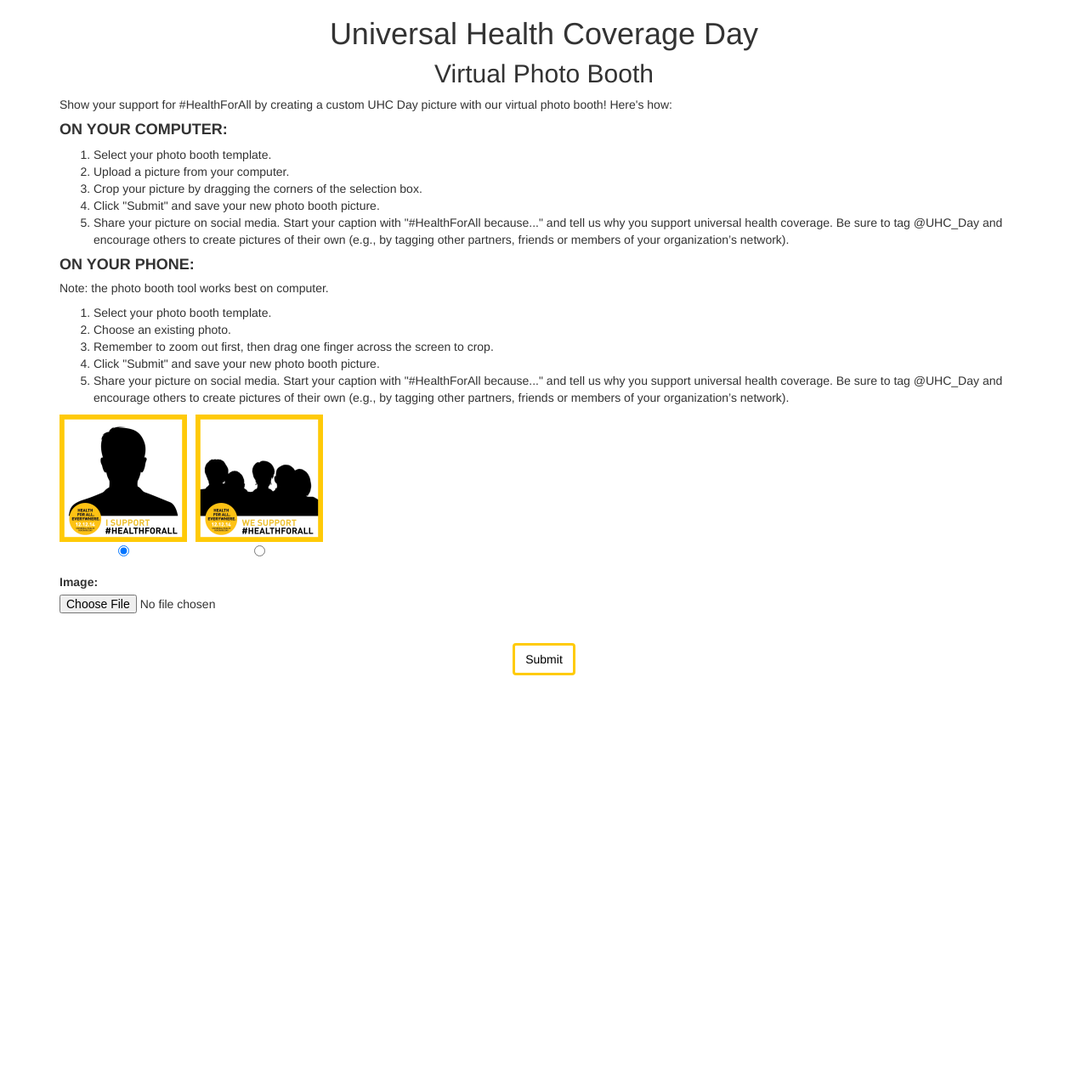
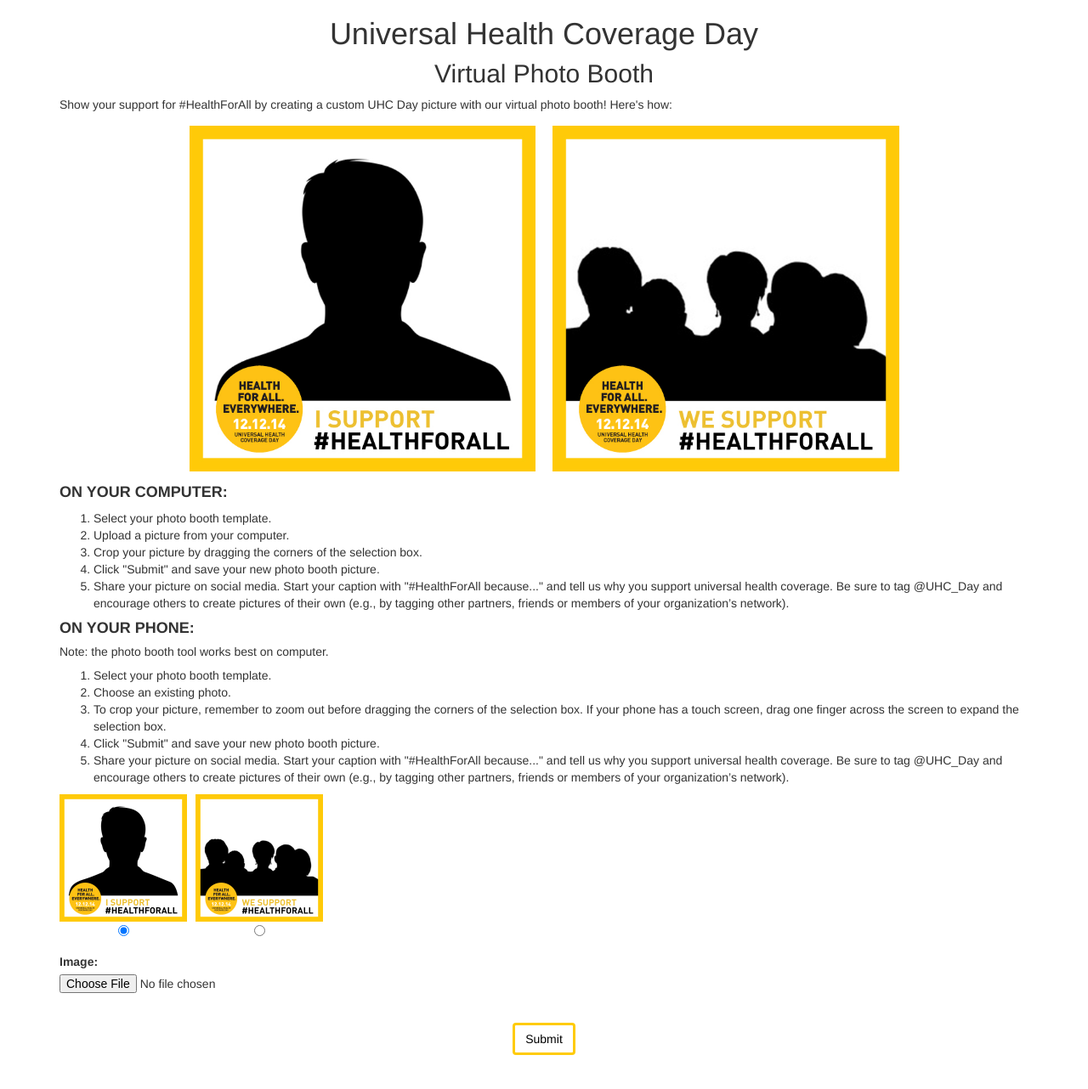
Before and after one commit to araftery/uhc_day, a Django app: template uhc_day/apps/poster/templates/poster/overlay.html in a window 1280 px wide. Shown: the whole page at 85% size. Before the commit the page ends 795 px from the top, so only its background shows below. Run offline with Django 3.2, Linux system fonts and the light colour scheme; the template is opened without the code that fills it, so the values that code supplies are empty; some libraries are stand-ins or nearby versions.

Commit message:
fix some errors

```diff
--- a/uhc_day/apps/poster/static/poster/css/base.css
+++ b/uhc_day/apps/poster/static/poster/css/base.css
@@ -50,5 +50,46 @@ table.overlay-choice td
 
 .head img
 {
-    margin:20px 0;
+    margin: 20px 0;
 }
+
+@media (max-width: 699px) {
+	.examples-table
+	{
+		width: 100%;
+	}
+
+	.examples-table td
+	{
+		padding-right: 3px;
+		padding-left: 3px;
+	}
+}
+
+@media (min-width: 700px) {
+	.examples-table
+	{
+		width: 75%;
+	}
+
+	.examples-table td
+	{
+		padding-right: 10px;
+		padding-left: 10px;
+	}
+}
+
+.examples-table
+{
+	margin: 15px auto;
+}
+
+.examples-table td
+{
+	width: 50%;
+}
+
+.examples-table td img
+{
+	width:100%;
+}
--- a/uhc_day/apps/poster/templates/poster/overlay.html
+++ b/uhc_day/apps/poster/templates/poster/overlay.html
@@ -107,6 +107,16 @@
 <p>
 Show your support for #HealthForAll by creating a custom UHC Day picture with our virtual photo booth! Here's how:
 </p>
+
+<div>
+    <table class="examples-table">
+        <tr>
+            <td><img src="{% static 'poster/img/single_example.jpg' %}" /></td>
+            <td><img src="{% static 'poster/img/multiple_example.jpg' %}" /></td>
+        </tr>
+    </table>
+</div>
+
 <p>
     <h4><strong>ON YOUR COMPUTER:</strong></h4>
     <ol>
@@ -124,7 +134,7 @@ Show your support for #HealthForAll by creating a custom UHC Day picture with ou
     <ol>
         <li>Select your photo booth template.</li>
         <li>Choose an existing photo.</li>
-        <li>Remember to zoom out first, then drag one finger across the screen to crop.</li>
+        <li>To crop your picture, remember to zoom out before dragging the corners of the selection box. If your phone has a touch screen, drag one finger across the screen to expand the selection box.</li>
         <li>Click "Submit" and save your new photo booth picture.</li>
         <li>Share your picture on social media. Start your caption with "#HealthForAll because..." and tell us why you support universal health coverage. Be sure to tag @UHC_Day and encourage others to create pictures of their own (e.g., by tagging other partners, friends or members of your organization’s network).</li>
     </ol>
```
